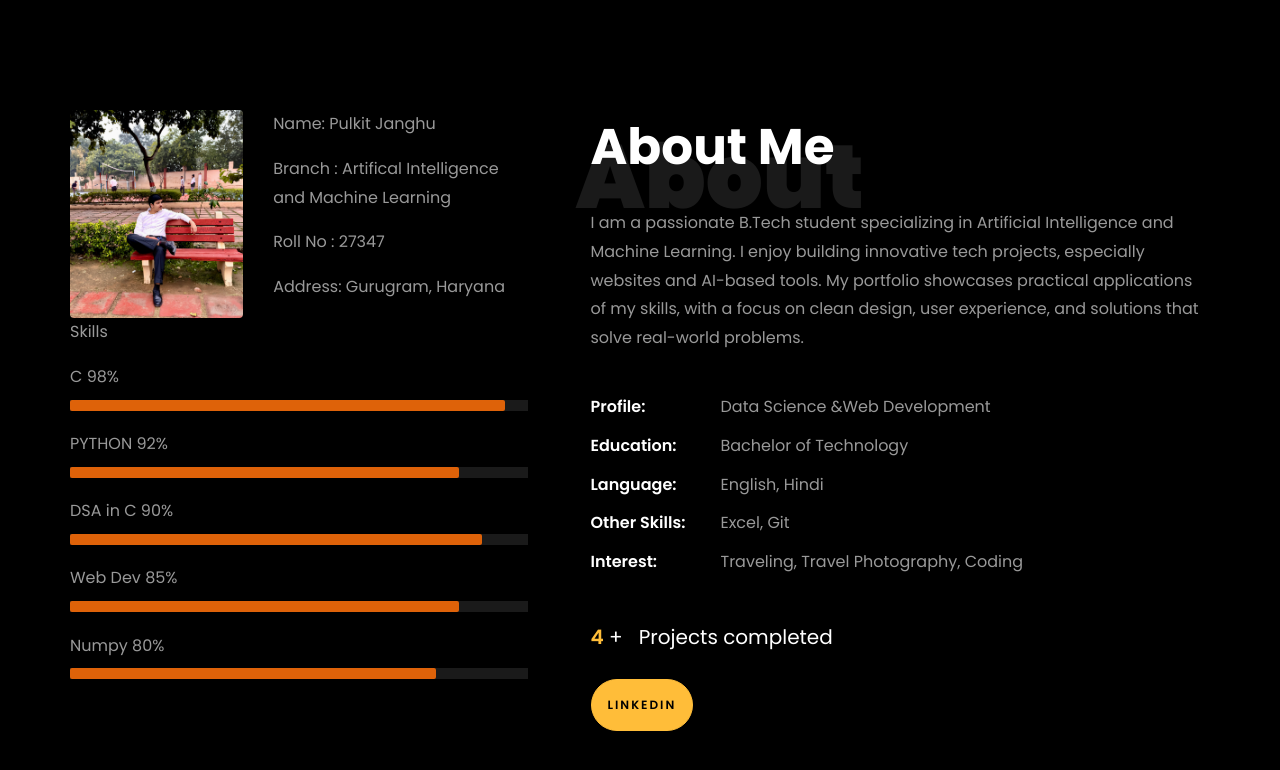
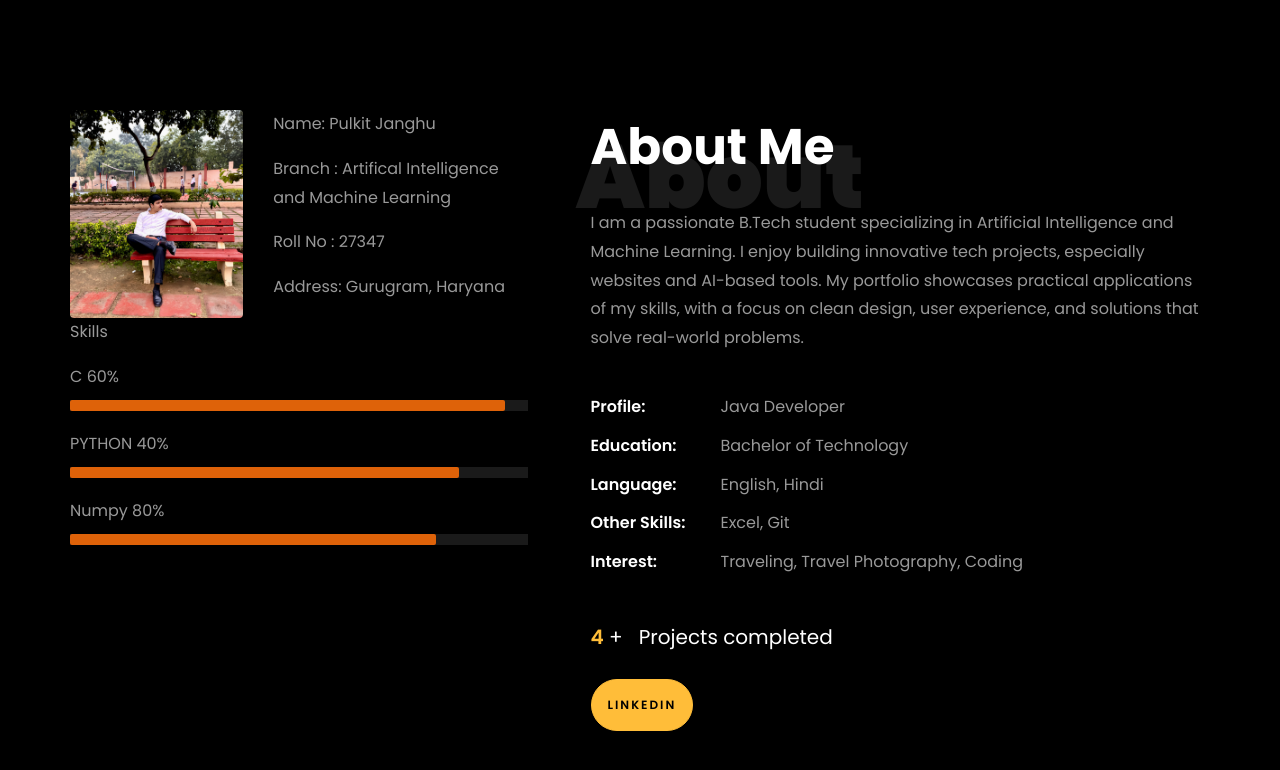
Before and after one commit to pulkitjanghu/portfolio, a plain HTML site: page index.html in a window 1280 px wide. Shown: the part 752-1522 px from the top of the page. Drawn offline with Linux system fonts and the light colour scheme; files whose address does not match are found by name.

Commit message:
Update index.html

```diff
--- a/index.html
+++ b/index.html
@@ -187,7 +187,7 @@
 
 						<br>
 						<br>
-			            <h2>Data Analyst</h2>
+			            <h2>Java Developer</h2>
 						<!-- <h2 class="d-flex" style="margin-bottom: 0">With over 5 years of experience</h2> -->
 						<!-- <br> -->
 			            <p><a href="https://www.linkedin.com/in/pulkit-janghu-523521325/ " class="btn btn-primary py-3 px-4">LinkedIn</a>
@@ -229,29 +229,21 @@
 
 								<div class="skill-mf">
 									<p class="title-s">Skills</p>
-									<span>C</span> <span class="pull-right">98%</span>
+									<span>C</span> <span class="pull-right">60%</span>
 									<div class="progress">
 										<div class="progress-bar" role="progressbar" style="width: 95%;" aria-valuenow="95" aria-valuemin="0"
 											aria-valuemax="100"></div>
 									</div>
 
-									<span>PYTHON</span> <span class="pull-right">92%</span>
+									<span>PYTHON</span> <span class="pull-right">40%</span>
 									<div class="progress">
 										<div class="progress-bar" role="progressbar" style="width: 85%" aria-valuenow="85" aria-valuemin="0"
 											aria-valuemax="100"></div>
 									</div>
 
-									<span>DSA in C</span> <span class="pull-right">90%</span>
-									<div class="progress">
-										<div class="progress-bar" role="progressbar" style="width: 90%" aria-valuenow="90" aria-valuemin="0"
-											aria-valuemax="100"></div>
-									</div>
 
-									<span>Web Dev</span> <span class="pull-right">85%</span>
-									<div class="progress">
-										<div class="progress-bar" role="progressbar" style="width: 85%" aria-valuenow="85" aria-valuemin="0"
-											aria-valuemax="100"></div>
-									</div>
+
+
 
 									<span>Numpy</span> <span class="pull-right">80%</span>
 									<div class="progress">
@@ -272,7 +264,7 @@
 
 								<p>I am a passionate B.Tech student specializing in Artificial Intelligence and Machine Learning. I enjoy building innovative tech projects, especially websites and AI-based tools. My portfolio showcases practical applications of my skills, with a focus on clean design, user experience, and solutions that solve real-world problems.</p>
 								<ul class="about-info mt-4 px-md-0 px-2">
-									<li class="d-flex"><span>Profile:</span> <span>Data Science &amp;Web Development</span></li>
+									<li class="d-flex"><span>Profile:</span> <span>Java Developer</span></li>
 									<li class="d-flex"><span>Education:</span> <span>Bachelor of Technology</span></li>
 									<li class="d-flex"><span>Language:</span> <span>English, Hindi</span></li>
 									<li class="d-flex"><span>Other Skills:</span> <span>Excel, Git</li>
```
